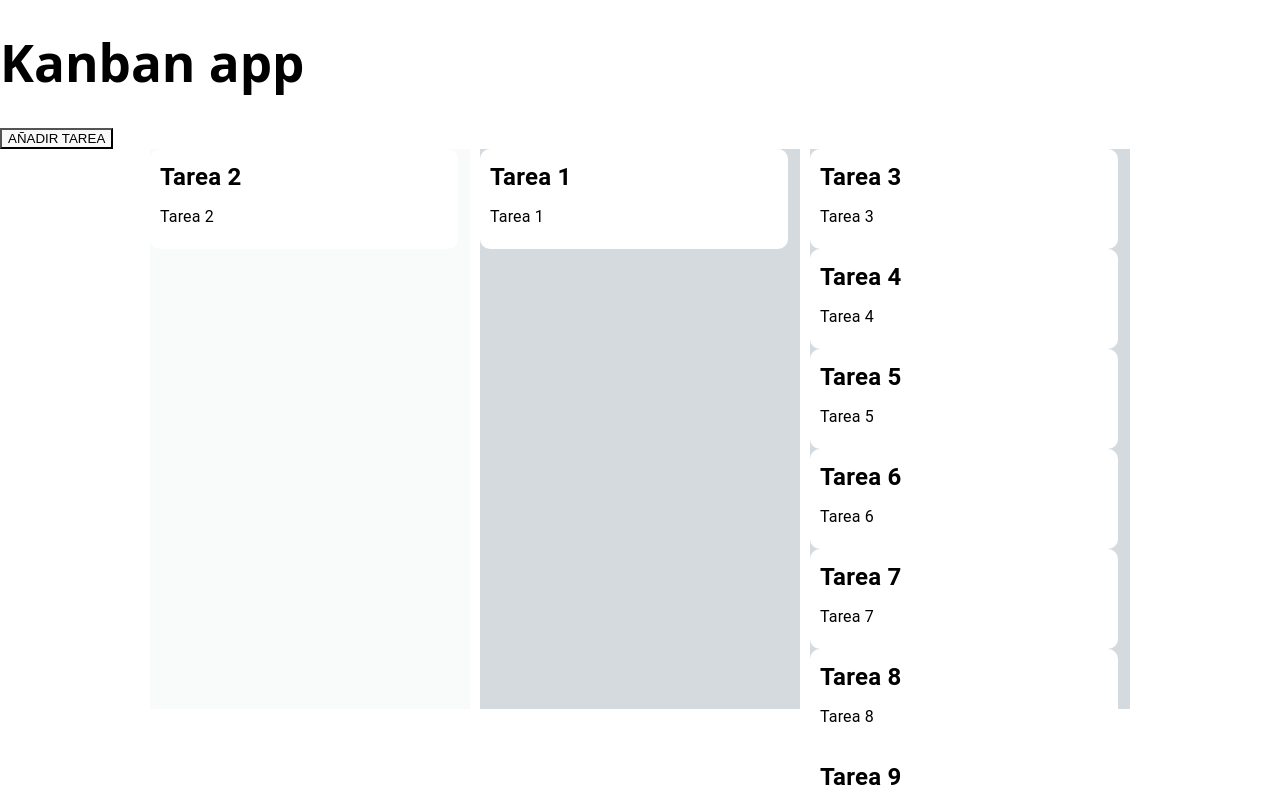
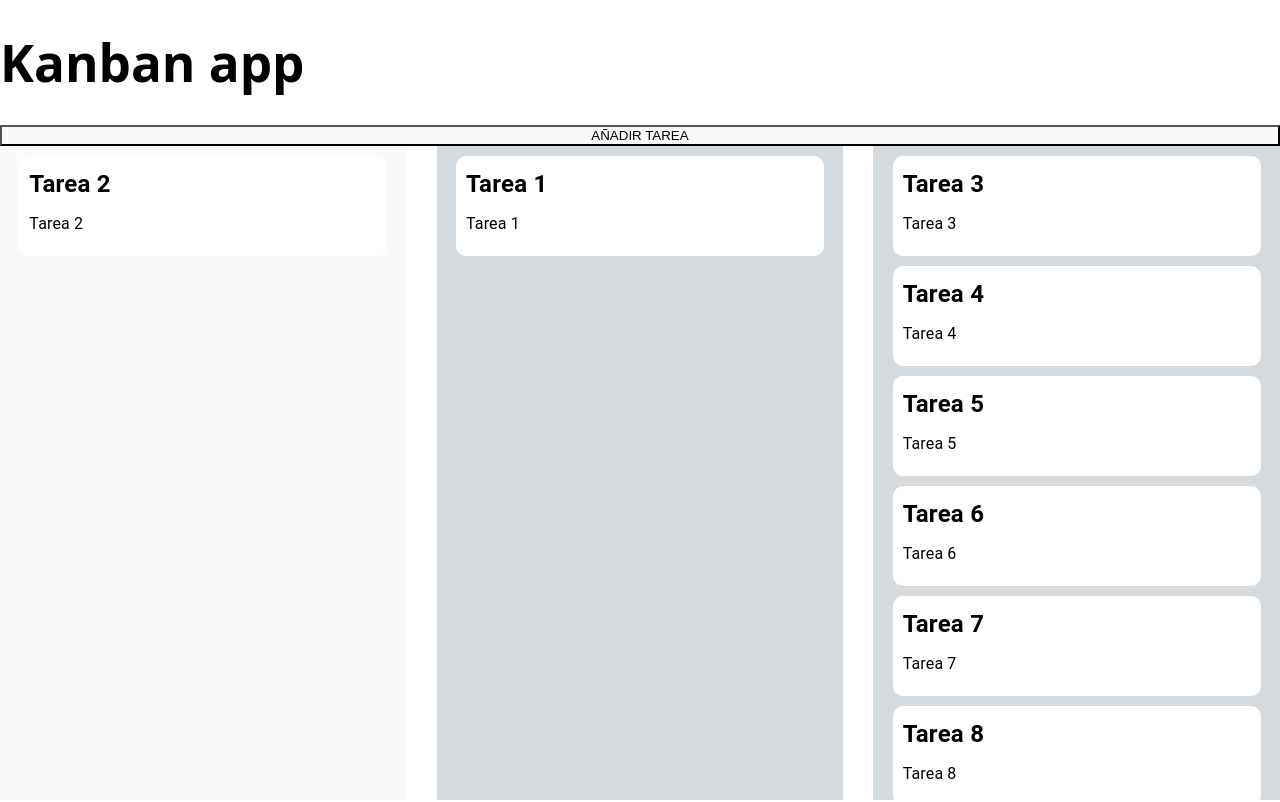
Before and after one commit to EstuardoR/kanban-app, a React (Vite) app: page / in a window 1280 px wide. Shown: the top 802 px of the page. Built offline with nearby package versions, Linux system fonts and the light colour scheme.

Commit message:
refactor: improve layout and styling of main and column components

```diff
--- a/src/pages/home/styles.ts
+++ b/src/pages/home/styles.ts
@@ -4,29 +4,45 @@ interface ColumnStyledProps {
     bg: string
 }
 
+export const MainWrapperStyled = styled.div`
+  width: 100vw;
+  height: 100vh;
 
-export const MainWrapperStyled = styled.div`
- width: 100vw;
- height: 100vh;
- background-color: white;
- color: black;
- position: absolute;
+  display: flex;
+  flex-direction: column;
+
+  background: white;
+  color: black;
 `;
 
 
 export const ColumnsContainerStyled = styled.div`
-    display: flex;
-    flex-direction: row;
-    align-items: center;
-    justify-content: center;
-    gap: 10px;
-    height: 70%;
+  display: flex;
+  flex: 1;
+
+  gap: 30px;
+  width: 100%;
+
+  min-height: 0;
 `;
 
+
 export const ColumnStyled = styled.div.withConfig({
-    shouldForwardProp: (prop) => prop !== "bg",
-}) <ColumnStyledProps>`
-    width: 25%;
-    height: 100%;
-   background-color: ${(props) => props.bg};
-`
+  shouldForwardProp: (prop) => prop !== "bg",
+})<ColumnStyledProps>`
+  flex: 1;
+
+  display: flex;
+  flex-direction: column;
+
+  padding: 10px;
+  gap: 10px;
+
+  overflow-y: auto;
+  min-height: 0;
+
+  justify-content: flex-start;
+  align-items: center;
+
+  background: ${(props) => props.bg};
+`;
```
